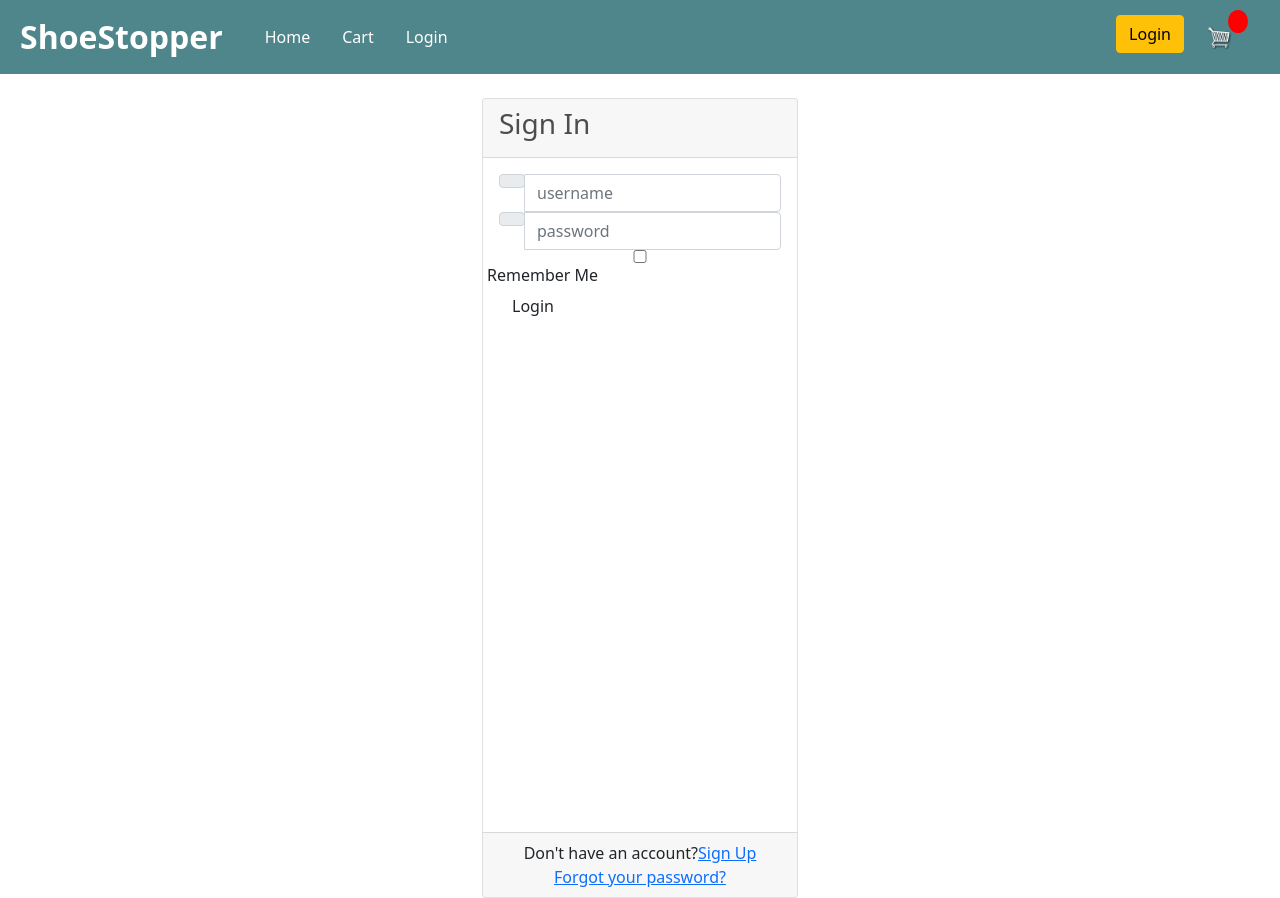
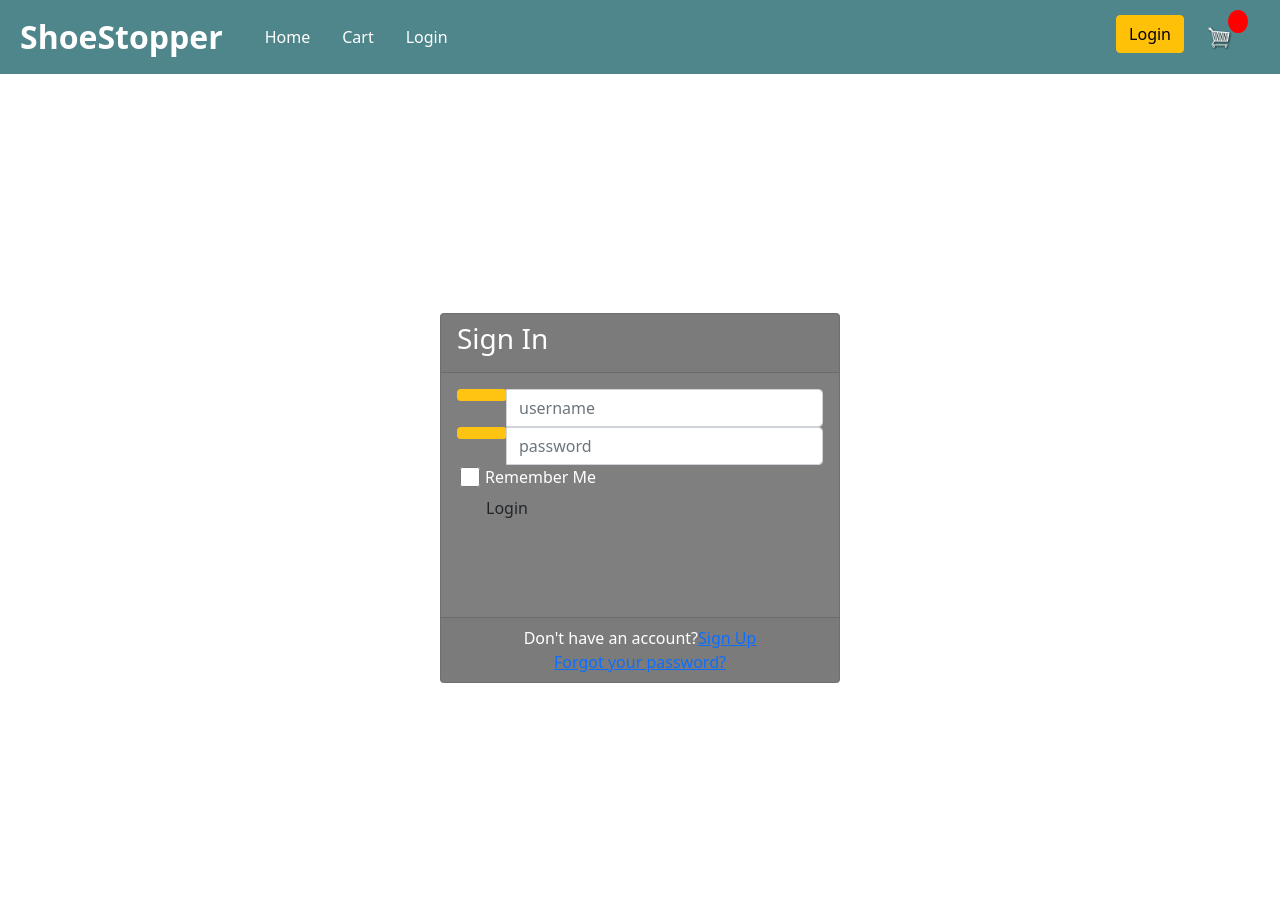
Before and after one commit to Harryform/ecommerce, a Django app: page /login/ in a window 1280 px wide. Run offline with Django 4.2, Linux system fonts and the light colour scheme.

Commit message:
added css adjustments for login page

```diff
--- a/static/css/main.css
+++ b/static/css/main.css
@@ -253,3 +253,76 @@ h6 {
 .hidden {
     display: none!important;
 }
+
+.container{
+    height: 100%;
+    align-content: center;
+}
+
+.card{
+    height: 370px;
+    margin-top: auto;
+    margin-bottom: auto;
+    width: 400px;
+    background-color: rgba(0,0,0,0.5) !important;
+}
+
+
+.social_icon span{
+    font-size: 60px;
+    margin-left: 10px;
+    color: #FFC312;
+}
+
+.social_icon span:hover{
+    color: white;
+    cursor: pointer;
+}
+
+.card-header h3{
+    color: white;
+}
+
+.social_icon{
+    position: absolute;
+    right: 20px;
+    top: -45px;
+}
+
+.input-group-prepend span{
+    width: 50px;
+    background-color: #FFC312;
+    color: black;
+    border:0 !important;
+}
+
+input:focus{
+    outline: 0 0 0 0  !important;
+    box-shadow: 0 0 0 0 !important;
+}
+
+.remember{
+    color: white;
+}
+
+.remember input{
+    width: 20px;
+    height: 20px;
+    margin-left: 15px;
+    margin-right: 5px;
+}
+
+.login_btn{
+    color: black;
+    background-color: #FFC312;
+    width: 100px;
+}
+
+.login_btn:hover{
+    color: black;
+    background-color: white;
+}
+
+.links{
+    color: white;
+}
```
